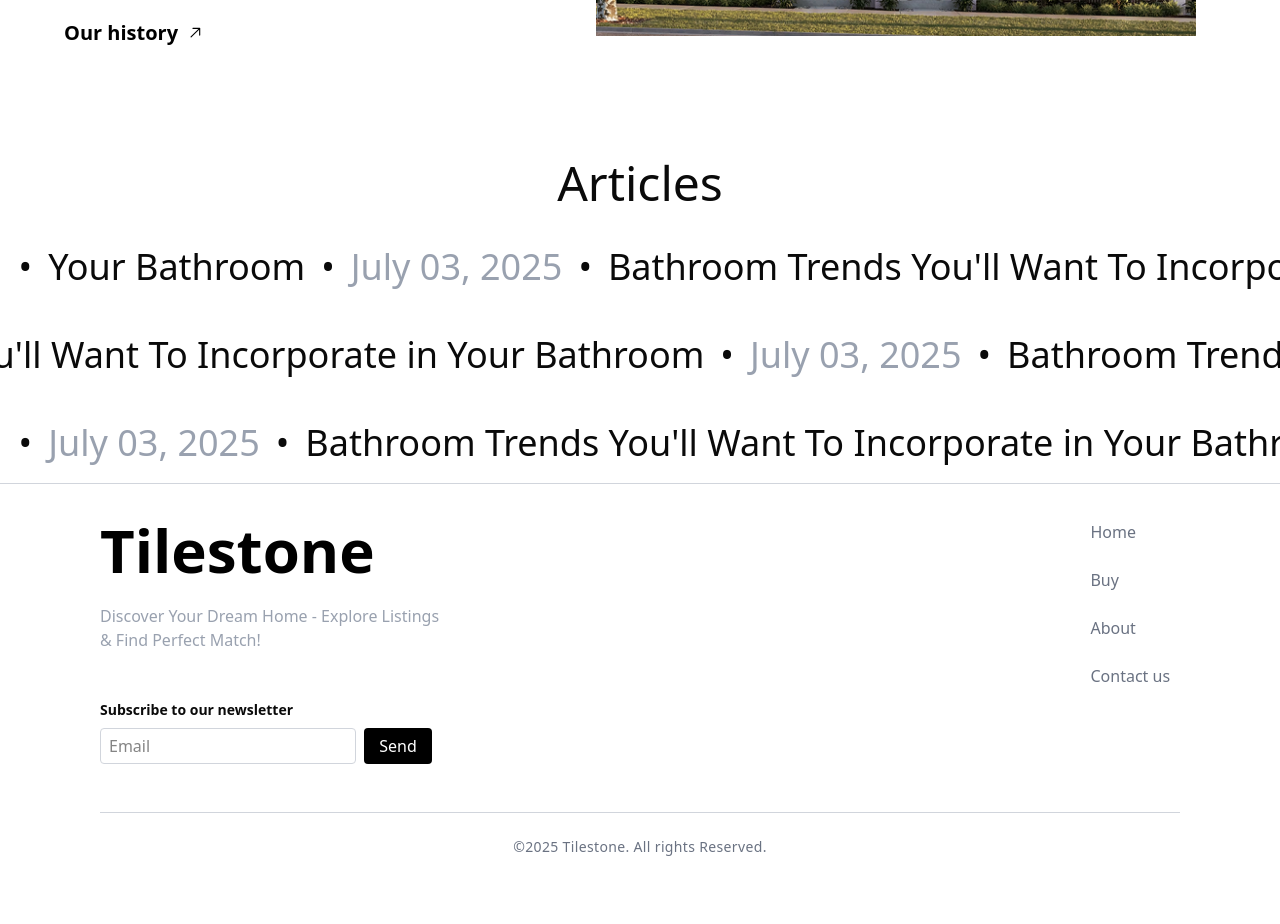
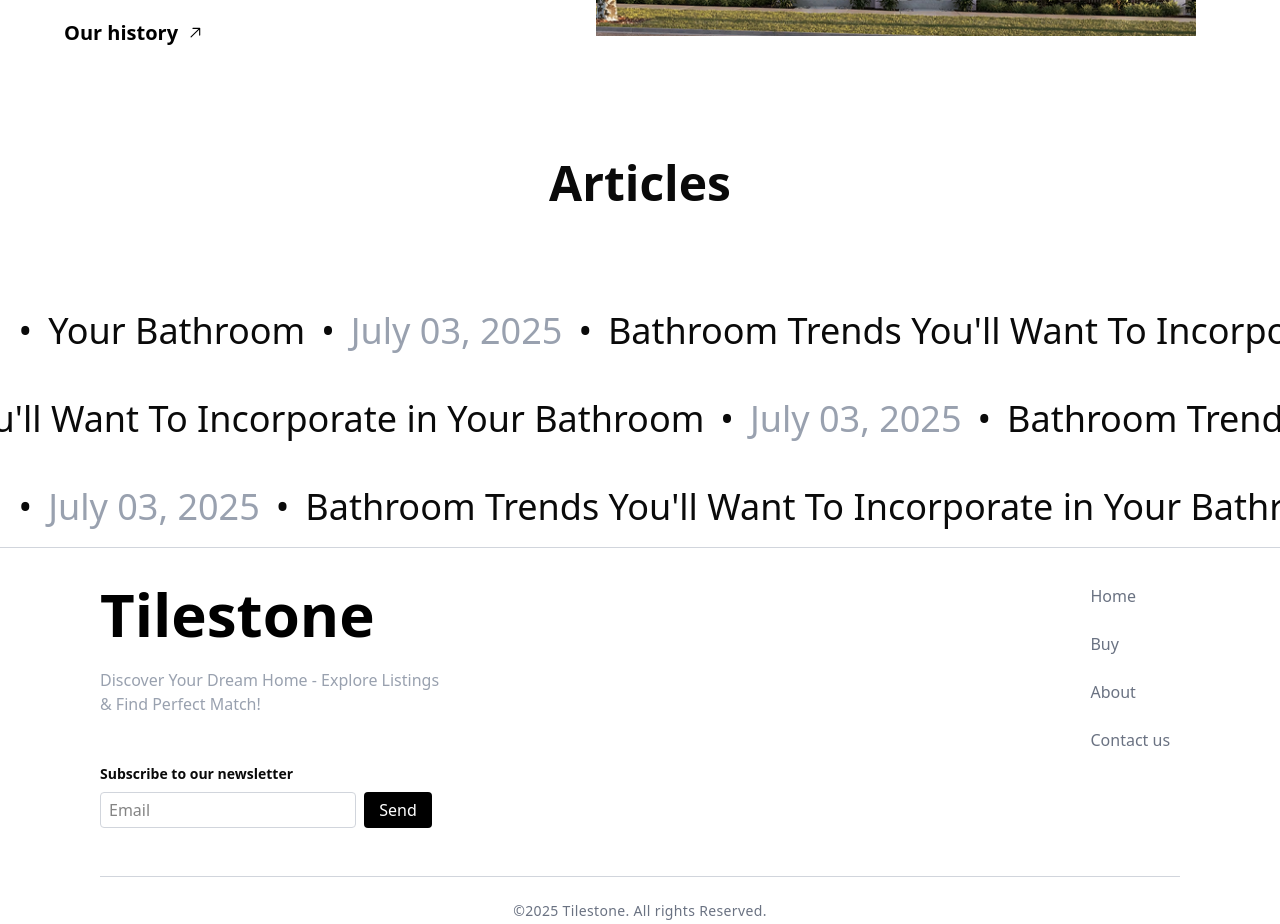
Before and after one commit to Kaveeshala/LandingPage, a Next.js app: page / in a window 1280 px wide. Shown: the part 3120-4044 px from the top of the page. Before the commit the page ends 4001 px from the top, so only its background shows below. Built offline with nearby package versions, Linux system fonts and the light colour scheme.

Commit message:
make changes in article

```diff
--- a/src/app/components/Artcles.jsx
+++ b/src/app/components/Artcles.jsx
@@ -3,7 +3,8 @@ import { Marquee } from "@/components/magicui/marquee"
 export default function Artcles() {
   return (
     <div>
-      <h1 className="text-center text-5xl py-8">Articles</h1>
+      <h1 className="text-center font-semibold text-5xl py-8">Articles</h1>
+      <div className="py-8"></div> {/* Added space */}
       <Marquee className="your-custom-class" pauseOnHover>
         <div className="flex flex-col space-y-12 text-center">
           <div className="flex items-center justify-center space-x-4">
```
